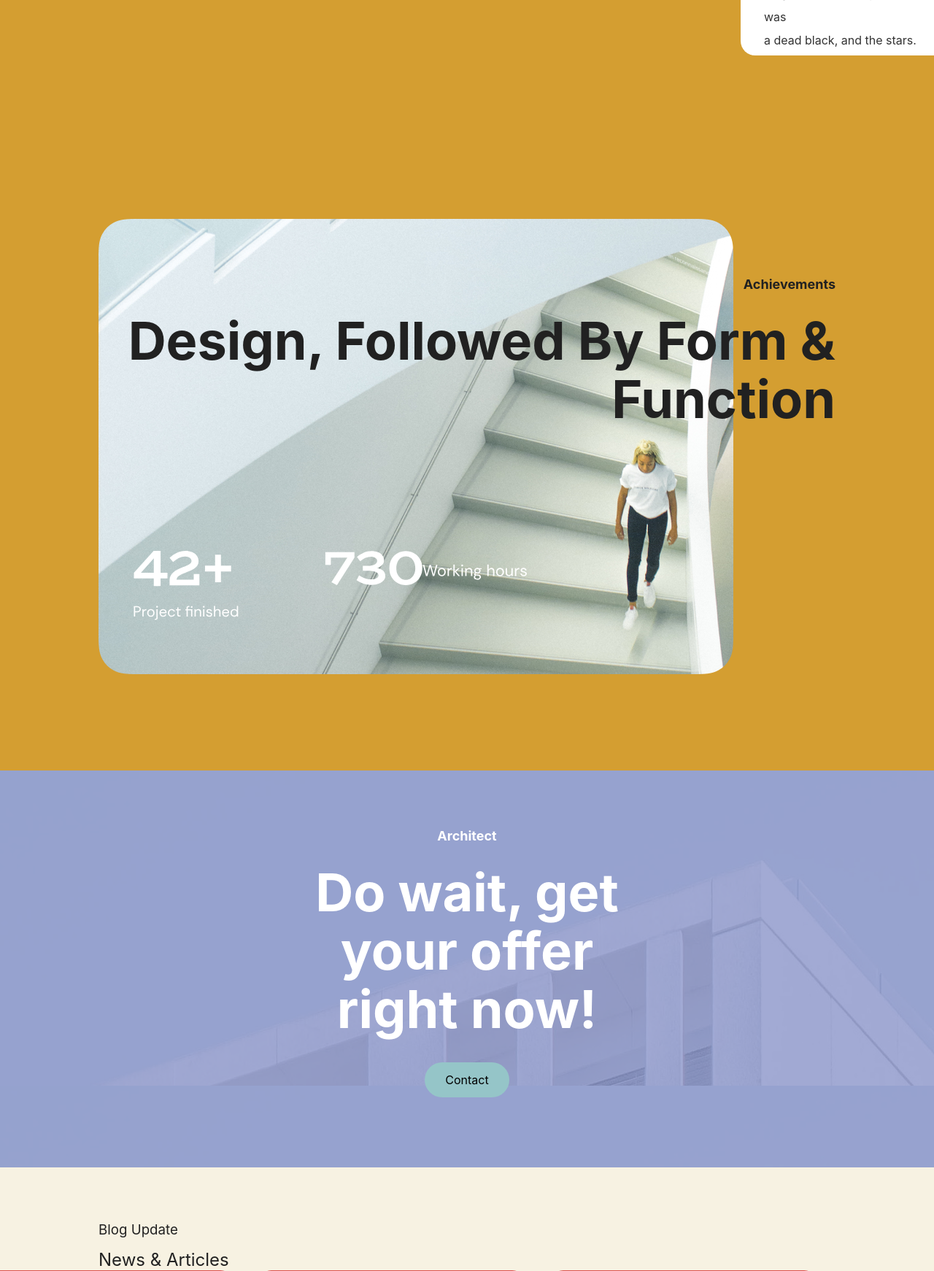
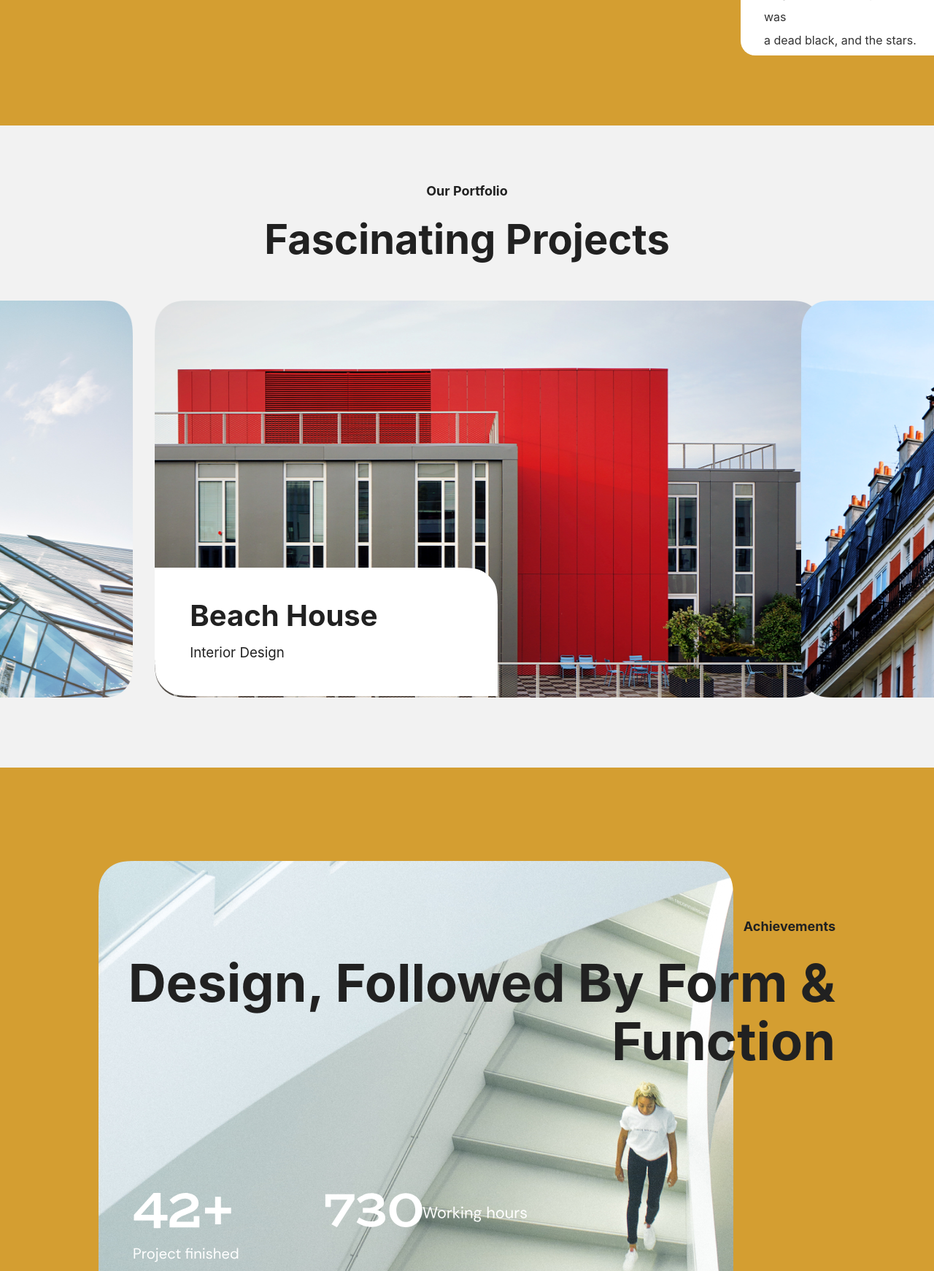
Before and after one commit to devvad/ARCH-Pug-Stylus, a Node project: template src/templates/pages/index.pug in a window 1280 px wide; the page is wider, and only the part inside the window is pictured. Shown: the part 1638-3380 px from the top of that part at 73% size. Run offline with Node 20 templates, Linux system fonts and the light colour scheme; the template is opened without the code that fills it, so the values that code supplies are empty; style sheets or scripts are compiled from the project's sources; some libraries are stand-ins or nearby versions; some web fonts are replaced.

Commit message:
fixed portfolio

```diff
--- a/src/assets/styles/blocks/architect.styl
+++ b/src/assets/styles/blocks/architect.styl
@@ -1,5 +1,5 @@
 .architect
-    background-image url(../../images/home.png)
+    background-image url(../images/home.png)
     background-color #8b95c9
     padding 74px 422px 96px
     margin 0
--- a/src/assets/styles/blocks/portfolio.styl
+++ b/src/assets/styles/blocks/portfolio.styl
@@ -0,0 +1,74 @@
+.portfolio
+  background-color #F2F2F2
+  padding-top 74px
+  padding-bottom 96px
+
+  &__figcaption
+    background-image url(../images/portfolio/figcaption.png)
+    width 470px
+    height 176px
+    margin-top -220px
+    margin-left 30px
+    position relative
+    z-index 1
+
+  &__figcaption_subtitle
+    font-size 20px
+    line-height 32px
+    font-weight 400
+
+  &__figcaption_title
+    font-size 40px
+    line-height 48px
+    font-weight 700
+    margin 0
+    padding 0
+    padding-top 42px
+    margin-bottom 15px
+
+  &__image-margins
+    width 205px
+    height 544px
+    z-index 1
+    position relative
+
+  &__image
+    width 970px
+    height 544px
+    text-align center
+    padding 0
+    margin-left 30px
+    margin-right 30px
+    z-index 1
+    position relative
+
+  &__images
+    display flex
+    justify-content space-between
+
+  &__shape
+    position absolute
+    z-index 0
+    right 168px
+    top 2040px
+
+  &__subtitle
+    text-align center
+    font-size 18px
+    line-height 32px
+    font-weight 700
+    padding 0
+    margin 0
+    margin-bottom 18px
+
+  &__text
+    margin 42px 152px 39px 48px
+
+  &__title
+    text-align center
+    font-size 56px
+    line-height 64px
+    font-weight 700
+    padding 0
+    margin 0
+    margin-bottom 52px
--- a/src/assets/styles/blocks/service.styl
+++ b/src/assets/styles/blocks/service.styl
@@ -17,14 +17,14 @@
     height 48px
     width 48px
     border-radius 100%
-    background-image url(../../images/service/oval.svg)
+    background-image url(../images/service/oval.svg)
     border none
 
   &__arrow_forward
     height 48px
     width 48px
     border-radius 100%
-    background-image url(../../images/service/oval.svg)
+    background-image url(../images/service/oval.svg)
     border none
 
   &__arrow_right
--- a/src/templates/blocks/portfolio/portfolio.pug
+++ b/src/templates/blocks/portfolio/portfolio.pug
@@ -0,0 +1,16 @@
+mixin portfolio()
+  +b.SECTION.portfolio
+    +e.H3.subtitle Our Portfolio
+    +e.H2.title Fascinating Projects
+    +e.images
+      div
+        +e.IMG.image-margins(src='../../../assets/images/portfolio/left-foto.png' alt='Beach House')
+      div
+        +e.IMG.image(src='../../../assets/images/portfolio/main-foto.png' alt='building')
+        +e.IMG.shape(src='../../../assets/images/portfolio/shape.svg' alt='shape')
+        +e.figcaption
+          +e.text
+            +e.H2.figcaption_title Beach House
+            +e.H3.igcaption_subtitle Interior Design
+      div
+        +e.IMG.image-margins(src='../../../assets/images/portfolio/right-foto.png' alt='building')
--- a/src/templates/pages/index.pug
+++ b/src/templates/pages/index.pug
@@ -5,11 +5,13 @@ include ../blocks/blog/blog
 include ../blocks/experts/experts
 include ../blocks/general/general
 include ../blocks/service/service
+include ../blocks/portfolio/portfolio
 
 block content
   .page--main
     +general()
     +service()
+    +portfolio()
     +achievements()
     +architect()
     +blog()
```
